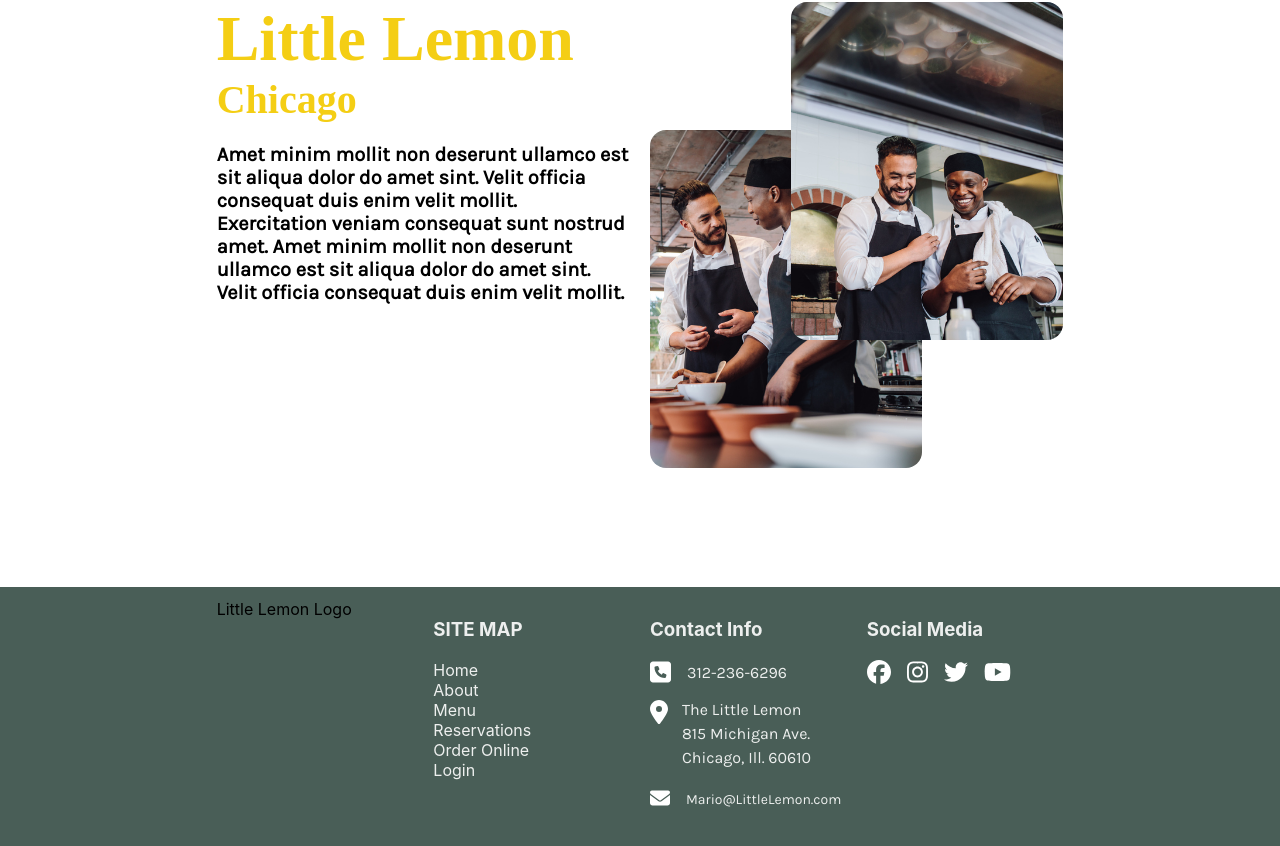
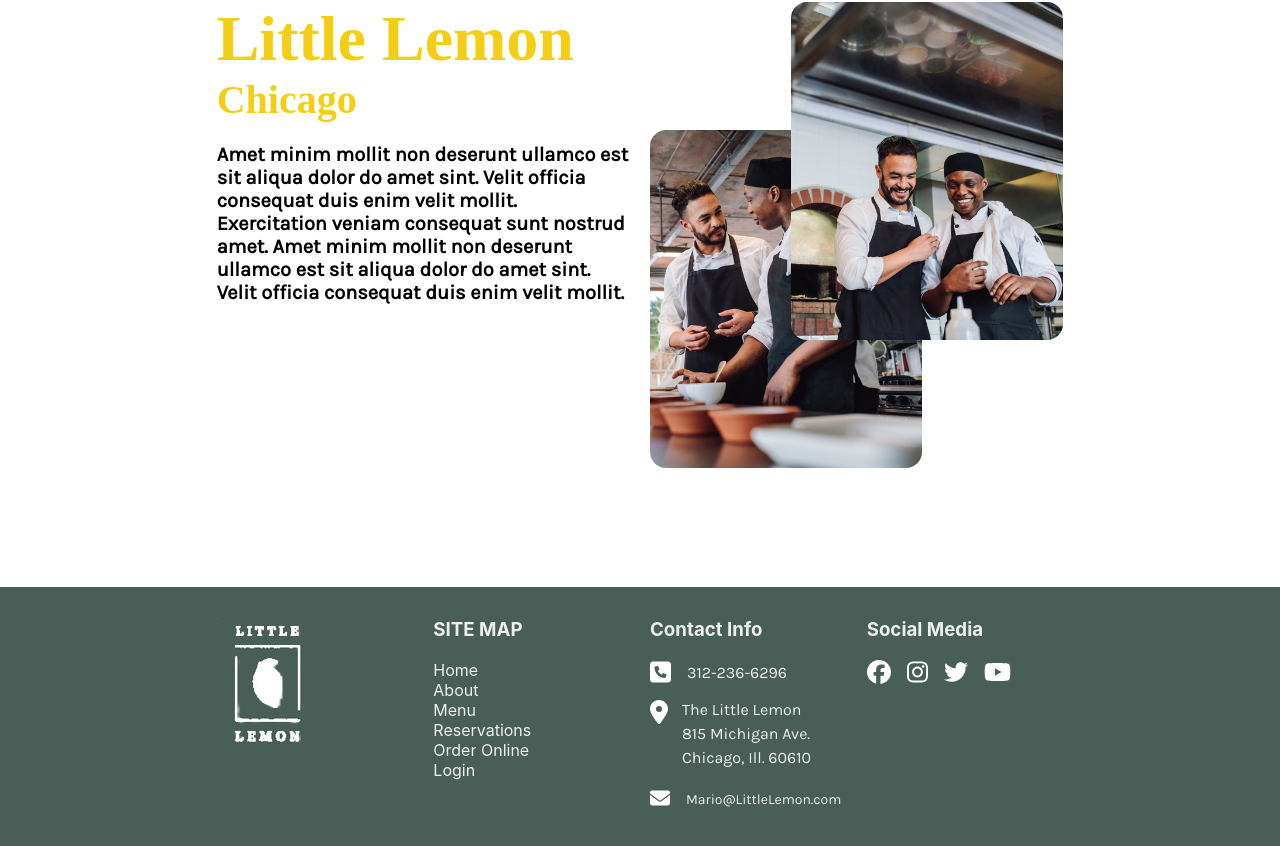
Before and after one commit to LynnEdwardMcqueen/capstone, a React (Create React App) app: page / in a window 1280 px wide. Shown: the part 2055-2901 px from the top of the page. Built offline with nearby package versions, Linux system fonts and the light colour scheme; a web font is replaced by a local one.

Commit message:
Adds the Little Lemon logo to the footer.

```diff
--- a/src/component/Footer.css
+++ b/src/component/Footer.css
@@ -85,3 +85,7 @@
     grid-row: 2;
     grid-column: 9/span 2;
 }
+
+div#logo {
+    margin-top: 18.72px;
+}
--- a/src/component/Footer.js
+++ b/src/component/Footer.js
@@ -1,5 +1,6 @@
 import "./Footer.css"
 import { FontAwesomeIcon } from "@fortawesome/react-fontawesome";
+import monoLogo from "./../assets/images/MonoLogo.jpg";
 import { faFacebook, faInstagram, faTwitter, faYoutube } from "@fortawesome/free-brands-svg-icons";
 import { faSquarePhone, faLocationDot, faEnvelope } from "@fortawesome/free-solid-svg-icons";
 
@@ -11,7 +12,7 @@ function Footer() {
         <footer id = "footer-section" className = "primary-color-green" >
             <div className = "grid-container footer-grid-rows" >
                 <div id =  "logo">
-                    Little Lemon Logo
+                    <img src = {monoLogo} />
                 </div>
                 <div id = "site-map" >
                     <h3 className = "highlight-color-off-white-text">SITE MAP</h3>
```
Also changed, not shown: src/assets/images/MonoLogo.jpg (added).
